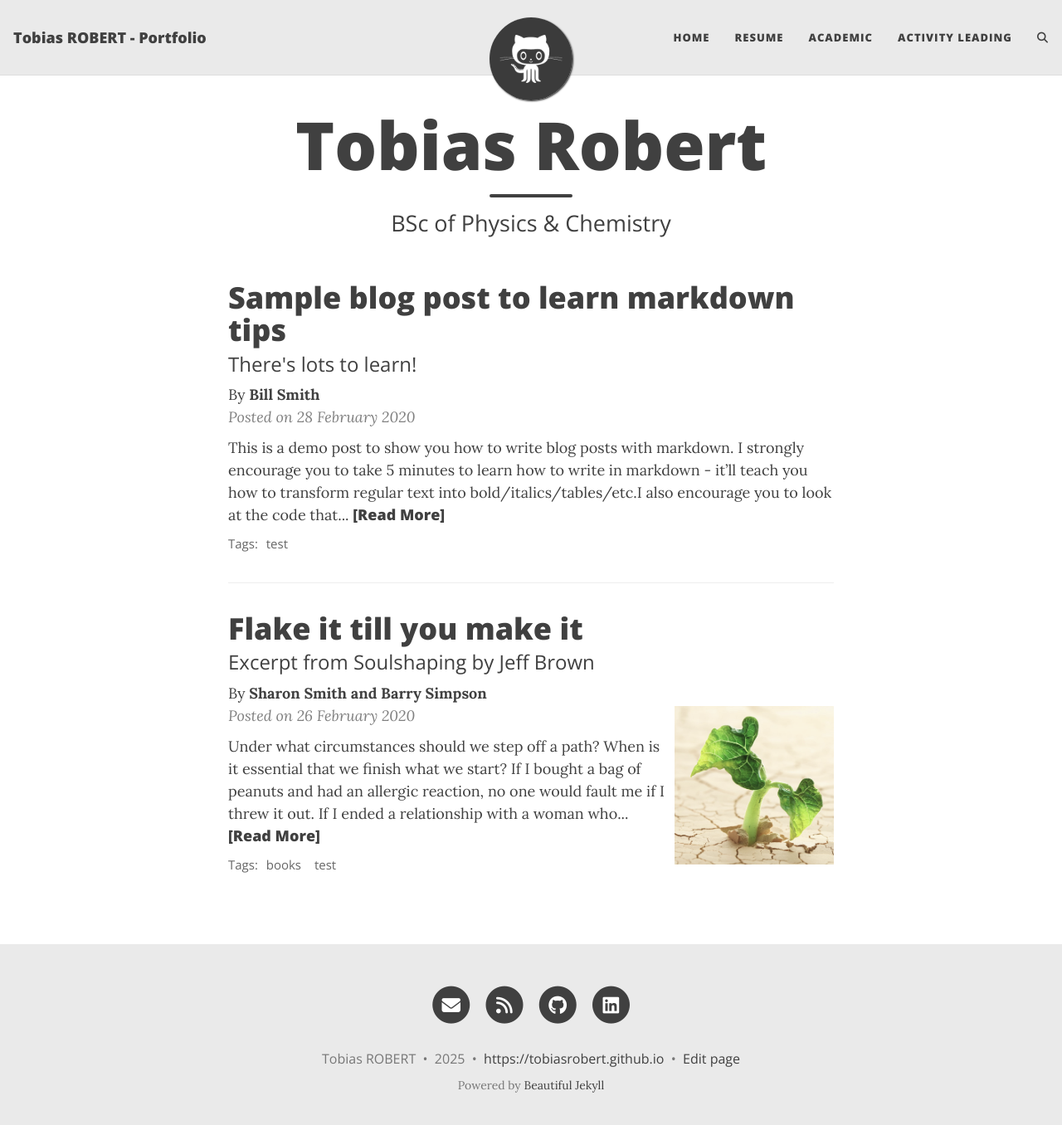
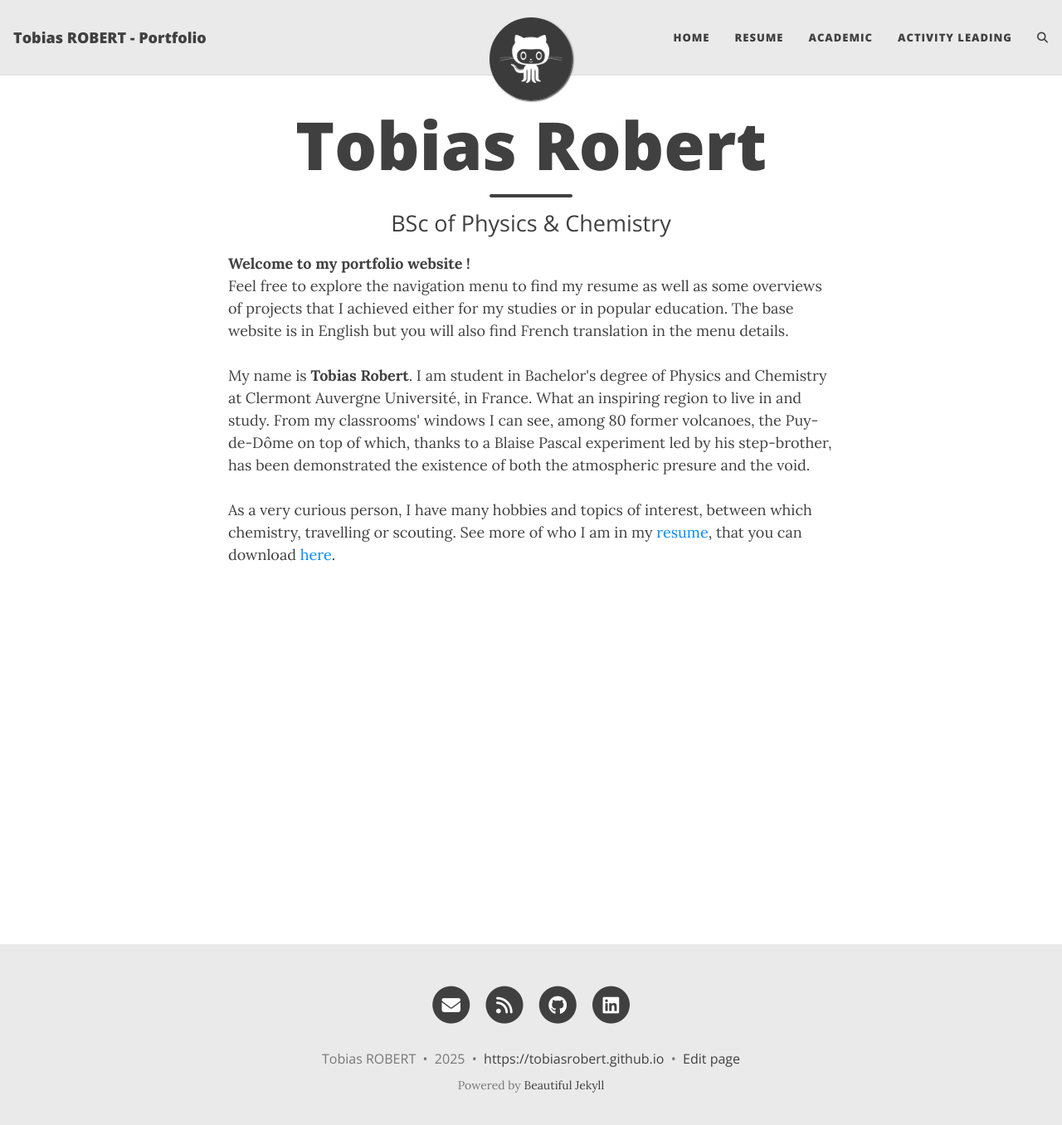
Before and after one commit to tobiasrobert/tobiasrobert.github.io, a Jekyll site: the page built from index.html, in a window 1280 px wide and 1369 px high. Shown: the top 1356 px of the window at 83% size. Built offline with Jekyll 4.4.1, drawn with Linux system fonts in a browser that asks for light colours; the list of posts is cut into pages by our own code; comment, search, counter and statistics services are not loaded.

Commit message:
Index update

```diff
--- a/index.html
+++ b/index.html
@@ -1,5 +1,14 @@
 ---
-layout: home
+layout: page
 title: Tobias Robert
 subtitle: BSc of Physics & Chemistry
 ---
+
+<b>Welcome to my portfolio website !</b>
+<br>
+Feel free to explore the navigation menu to find my resume as well as some overviews of projects that I achieved either for my studies or in popular education.
+The base website is in English but you will also find French translation in the menu details.
+<br><br>
+My name is <b>Tobias Robert</b>. I am student in Bachelor's degree of Physics and Chemistry at Clermont Auvergne Université, in France. What an inspiring region to live in and study. From my classrooms' windows I can see, among 80 former volcanoes, the Puy-de-Dôme on top of which, thanks to a Blaise Pascal experiment led by his step-brother, has been demonstrated the existence of both the atmospheric presure and the void.
+<br><br>
+As a very curious person, I have many hobbies and topics of interest, between which chemistry, travelling or scouting. See more of who I am in my <a href="aboutme">resume</a>, that you can download <a href="downloads/resume_en.pdf">here</a>.
```
